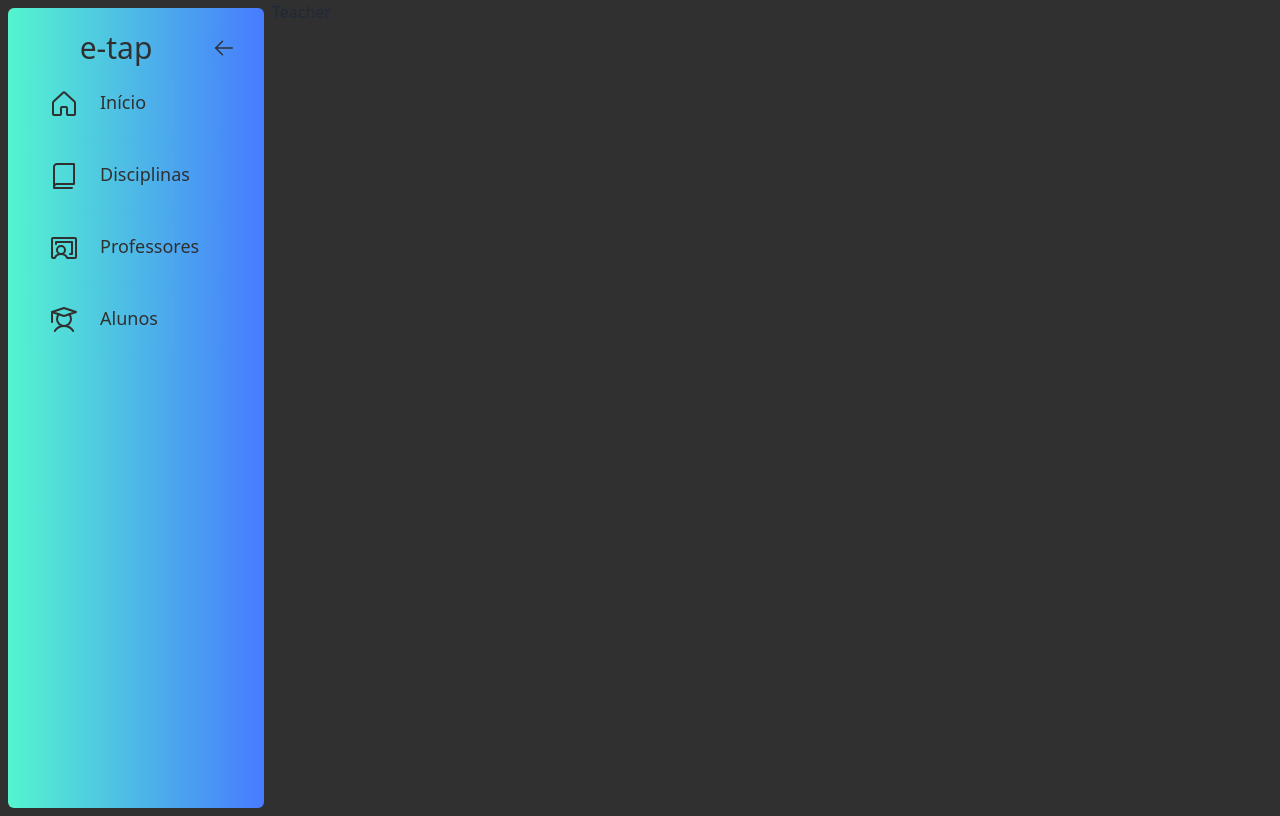
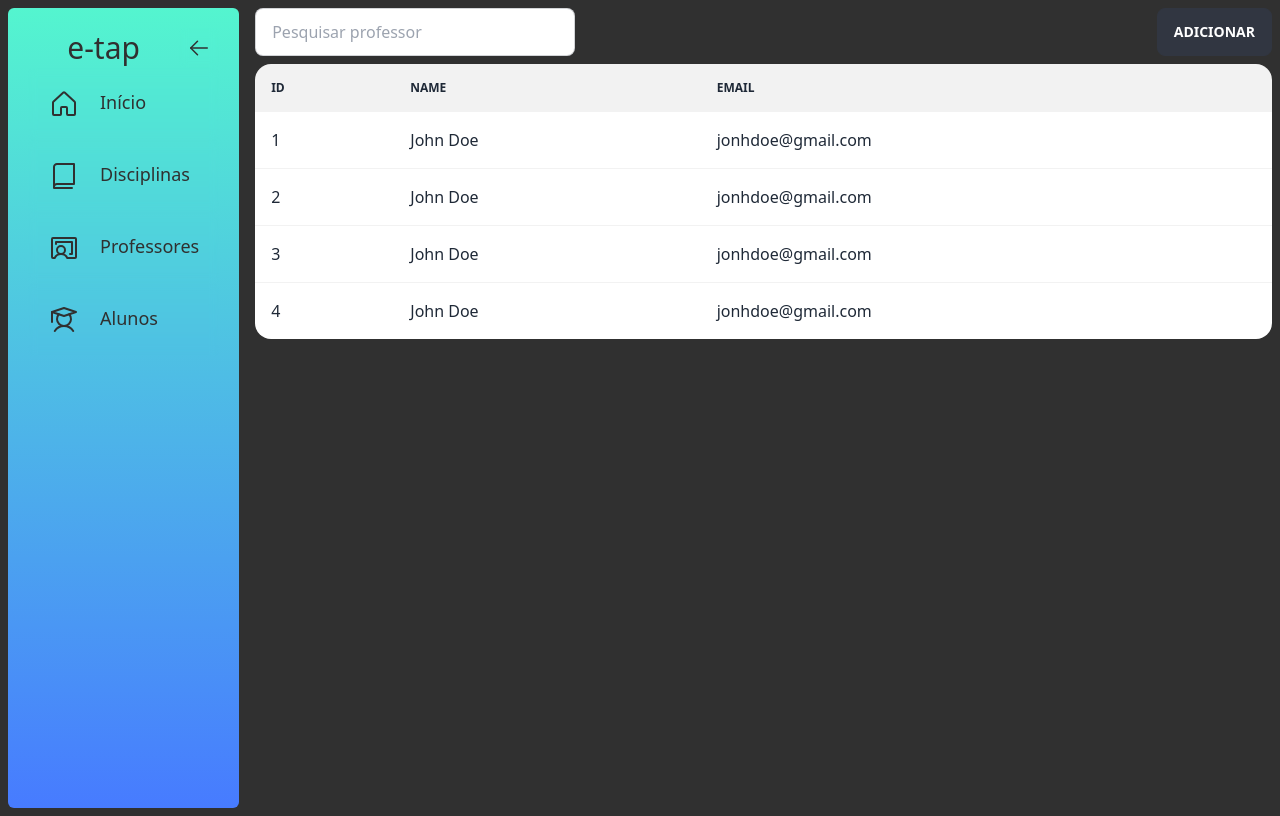
Before and after one commit to Adairlocksg/e-tap, a React (Vite) app in the folder e-tap/: page /teachers in a window 1280 px wide. Built offline with nearby package versions, Linux system fonts and the light colour scheme; the HTML template or start-up script is replaced by a standard one.

Commit message:
feat: teacher page elements

```diff
--- a/e-tap/package.json
+++ b/e-tap/package.json
@@ -9,6 +9,8 @@
     "preview": "vite preview"
   },
   "dependencies": {
+    "@tanstack/react-query": "^4.12.0",
+    "classnames": "^2.3.2",
     "daisyui": "^2.31.0",
     "phosphor-icons": "^1.4.2",
     "phosphor-react": "^1.4.1",
--- a/e-tap/src/App.tsx
+++ b/e-tap/src/App.tsx
@@ -1,18 +1,23 @@
-import { useState } from "react";
 import { BrowserRouter } from "react-router-dom";
 import Sidebar from "./components/Sidebar";
 import "./input.css";
 import Router from "./Router";
+import { QueryClient, QueryClientProvider } from "@tanstack/react-query";
+
+// Create a client
+const queryClient = new QueryClient();
 
 function App() {
   return (
     <>
+      <QueryClientProvider client={queryClient}>
         <BrowserRouter>
           <section className="flex bg-[#303030]">
             <Sidebar />
             <Router />
           </section>
         </BrowserRouter>
+      </QueryClientProvider>
     </>
   );
 }
--- /dev/null
+++ b/e-tap/src/components/GenericTable.tsx
@@ -0,0 +1,34 @@
+type Props = {
+  values?: any[];
+  columns?: string[];
+};
+
+const GenericTable = (props: Props) => {
+  const { values, columns } = props;
+  return (
+    <>
+      <div className="overflow-x-auto w-full">
+        <table className="table w-full">
+          <thead>
+            <tr>
+              {columns?.map((columnName, i) => (
+                <th key={i}>{columnName}</th>
+              ))}
+            </tr>
+          </thead>
+          <tbody>
+            {values?.map((rowValues, i) => (
+              <tr key={i}>
+                {columns?.map((columnName, j) => (
+                  <td key={j}>{rowValues[columnName]}</td>
+                ))}
+              </tr>
+            ))}
+          </tbody>
+        </table>
+      </div>
+    </>
+  );
+};
+
+export default GenericTable;
--- a/e-tap/src/components/Sidebar.tsx
+++ b/e-tap/src/components/Sidebar.tsx
@@ -6,6 +6,7 @@ import classNames from "classnames";
 
 function Sidebar() {
   const [isCollapsed, setIsCollapsed] = useState(false);
+  const [wasHovered, setWasHovered] = useState(false);
   const collapseSidebar = () => {
     setIsCollapsed(!isCollapsed);
   };
@@ -13,7 +14,7 @@ function Sidebar() {
   return (
     <aside
       className={classNames(
-        "min-h-screen text-[#303030] min-w-min text-center transition-all bg-gradient-to-r from-[#54f5cf] to-[#477bff] w-[20%] m-2 rounded-md p-5",
+        "min-h-screen text-[#303030] min-w-min text-center transition-[width] duration-300 ease-in bg-gradient-to-b from-[#54f5cf] to-[#477bff] w-[20%] m-2 rounded-md p-5 ",
         {
           "w-[5%]": isCollapsed,
         }
@@ -48,6 +49,18 @@ function Sidebar() {
                   "tooltip tooltip-right": isCollapsed,
                 })}
                 to={item.path}
+                onMouseEnter={() => {
+                  if (isCollapsed) {
+                    setWasHovered(true);
+                    setIsCollapsed(false);
+                  }
+                }}
+                onMouseLeave={() => {
+                  if (!isCollapsed && wasHovered) {
+                    setIsCollapsed(true);
+                    setWasHovered(false);
+                  }
+                }}
               >
                 <span className="sm:justify-around">
                   {<item.icon size={32} />}
@@ -57,7 +70,6 @@ function Sidebar() {
                     hidden: isCollapsed,
                   })}
                 >
-                  {" "}
                   {item.description}
                 </section>
               </Link>
--- a/e-tap/src/components/SidebarData.ts
+++ b/e-tap/src/components/SidebarData.ts
@@ -1,7 +1,7 @@
 import React, { ReactComponentElement } from "react";
 import { House, Book, ChalkboardTeacher, Student  } from "phosphor-react";
 
-interface SidebarDataType {
+type SidebarDataType = {
   id: number;
   description: string;
   path: string;
--- /dev/null
+++ b/e-tap/src/components/TeacherTable.tsx
@@ -0,0 +1,29 @@
+import { useEffect } from "react";
+import useGetTeachers from "../hooks/useGetTeachers";
+import GenericTable from "./GenericTable";
+
+type Props = {
+  searchText?: string;
+};
+
+const TeacherTable = (props: Props) => {
+  const { searchText } = props;
+  const { data, error, isLoading } = useGetTeachers();
+
+  if (isLoading) return <div>CARREGANDO...</div>;
+  if (error) return <div>ERRO</div>;
+  if (!data?.length) return <div>SEM DADOS</div>;
+
+  // useEffect(() => {
+  //   console.log(searchText);
+
+  // }, [searchText]);
+
+  return (
+    <div className="w-full">
+      <GenericTable values={data} columns={Object.keys(data[0])} />
+    </div>
+  );
+};
+
+export default TeacherTable;
--- /dev/null
+++ b/e-tap/src/hooks/useGetTeachers.ts
@@ -0,0 +1,35 @@
+import { useQuery } from "@tanstack/react-query";
+
+const useGetTeachers = () => {
+  return useQuery(["getTeachers"], getTeachers);
+};
+
+const getTeachers = async () => {
+  await sleep(1000);
+  return [
+    {
+      id: 1,
+      name: "John Doe",
+      email: "jonhdoe@gmail.com",
+    },
+    {
+      id: 2,
+      name: "John Doe",
+      email: "jonhdoe@gmail.com",
+    },
+    {
+      id: 3,
+      name: "John Doe",
+      email: "jonhdoe@gmail.com",
+    },
+    {
+      id: 4,
+      name: "John Doe",
+      email: "jonhdoe@gmail.com",
+    },
+  ];
+};
+
+const sleep = (ms: number) => new Promise((resolve) => setTimeout(resolve, ms));
+
+export default useGetTeachers;
--- a/e-tap/src/pages/Teacher.tsx
+++ b/e-tap/src/pages/Teacher.tsx
@@ -1,7 +1,27 @@
-import React from "react";
+import { useState } from "react";
+import TeacherTable from "../components/TeacherTable";
 
-function Teacher() {
-  return <div>Teacher</div>;
-}
+const Teacher = () => {
+  const [searchText, setSearchText] = useState("");
+
+  const searchInputHandler = (e: React.ChangeEvent<HTMLInputElement>) => {
+    setSearchText(e.target.value);
+  };
+
+  return (
+    <div className="w-full m-2">
+      <div className="w-full flex justify-between mb-2">
+        <input
+          type="text"
+          placeholder="Pesquisar professor"
+          onInput={searchInputHandler}
+          className="input input-bordered w-full max-w-xs"
+        />
+        <button className="btn btn-active">Adicionar</button>
+      </div>
+      <TeacherTable searchText={searchText} />
+    </div>
+  );
+};
 
 export default Teacher;
```
Also changed, not shown: e-tap/src/hooks/useFilterData.ts (added), 1 other file (tests, documents, lock files or other folders). Lines whose indentation alone changed are shown as unchanged.
